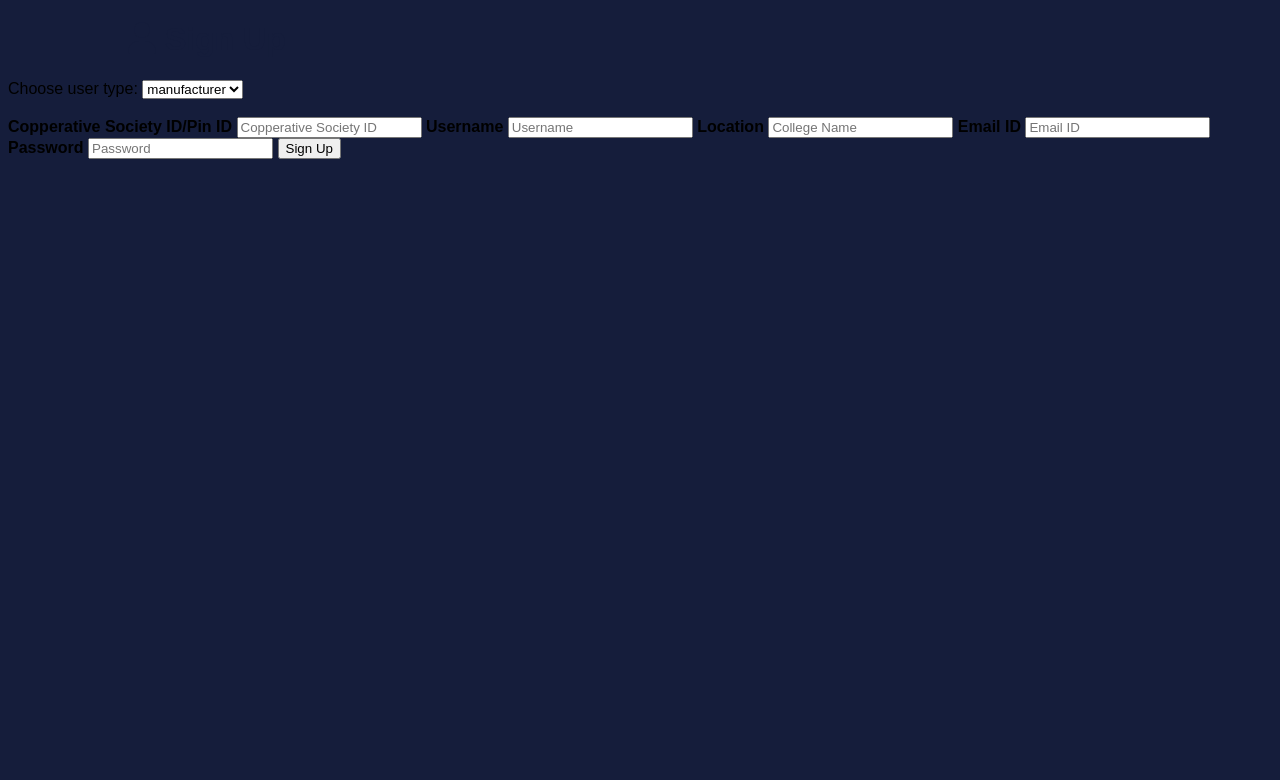
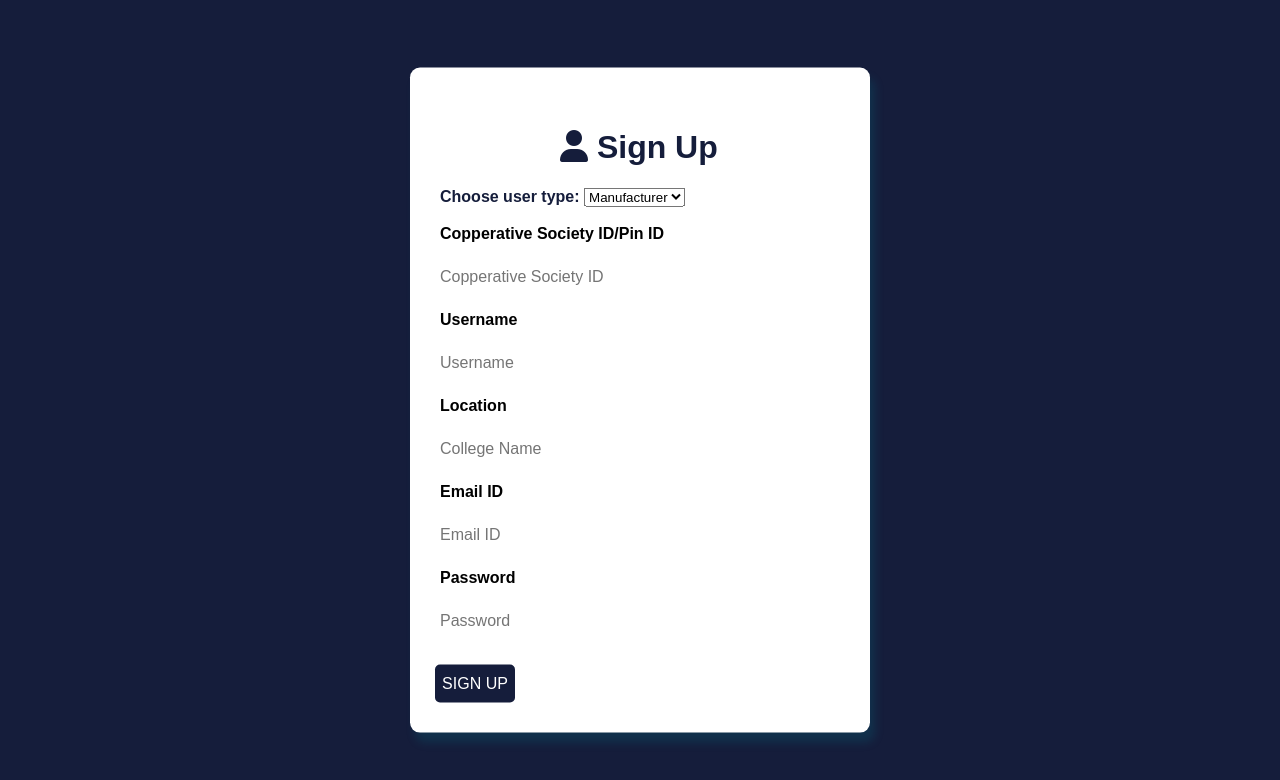
Before and after one commit to VedhaSankar/three-facto, a Flask app: page /signup in a window 1280 px wide. Shown: the top 780 px of the page. Run offline with Flask 2, Linux system fonts and the light colour scheme.

Commit message:
signup page modified

```diff
--- a/templates/sign_up.html
+++ b/templates/sign_up.html
@@ -146,14 +146,17 @@
 </head>
 
 <body>
-    <form action="/signup" method="post" class="signup">
+    <form action="/signup" method="post" class="login">
         <h1 style="padding-left: 120px; color:#151D3B ;"><i class="fa-solid fa-user"></i> Sign Up</h1>
-            <label for="cars">Choose user type:</label>
+
+            <label for="cars" style="color:#151D3B"><b>Choose user type:</b></label>
             <select name="user_type" id="user_type">
-              <option value="manufacturer">manufacturer</option>
-              <option value="user">user</option>
+              <option value="manufacturer">Manufacturer</option>
+              <option value="user">User</option>
             </select>
             <br><br>
+
+
         <label for="cs_id"><b>Copperative Society ID/Pin ID</b></label>
         <input type="cs_id" id="cs_id" name="cs_id" placeholder="Copperative Society ID">
 
@@ -165,8 +168,6 @@
 
         <label for="email_id"><b>Email ID</b></label>
         <input type="email_id" id="email_id" name="email_id" placeholder="Email ID" required>
-
-
 
         <label for="password"><b>Password</b></label>
         <input type="password" id="password" name="password" placeholder="Password" required>
```
